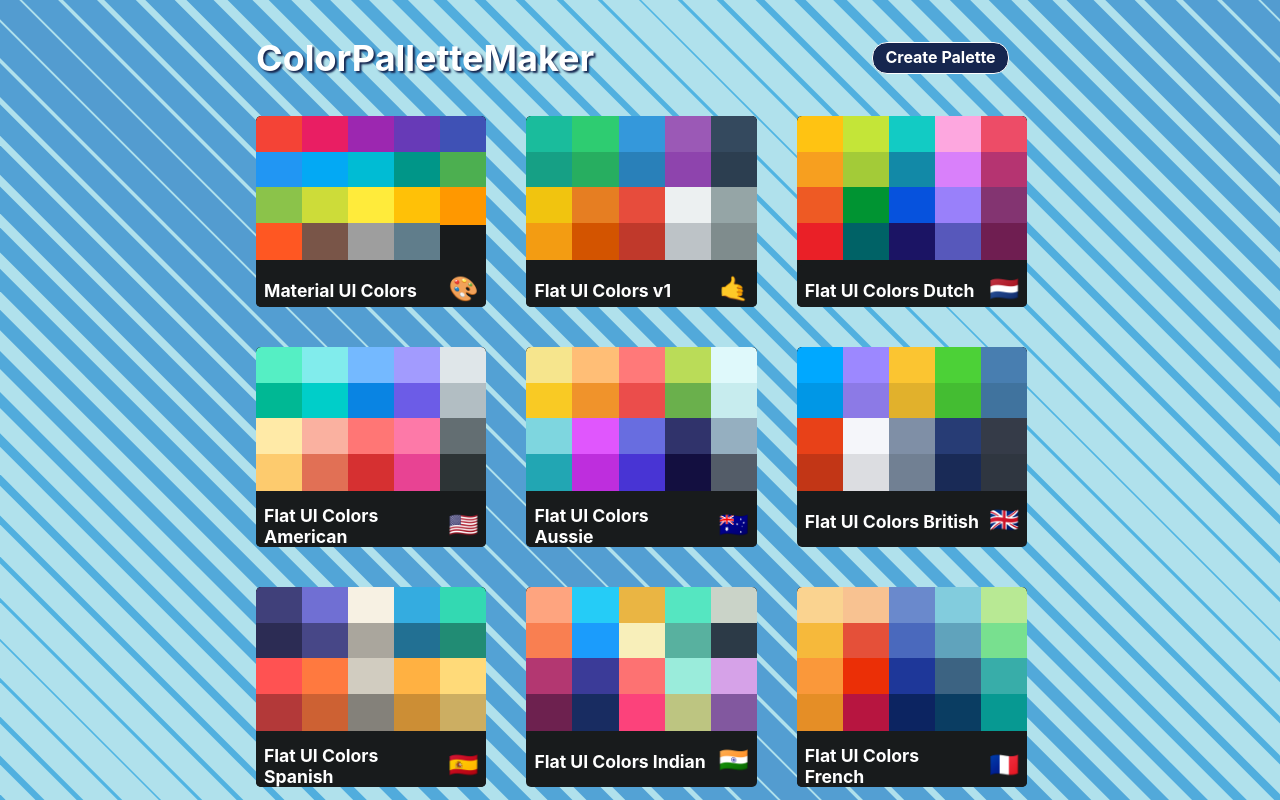
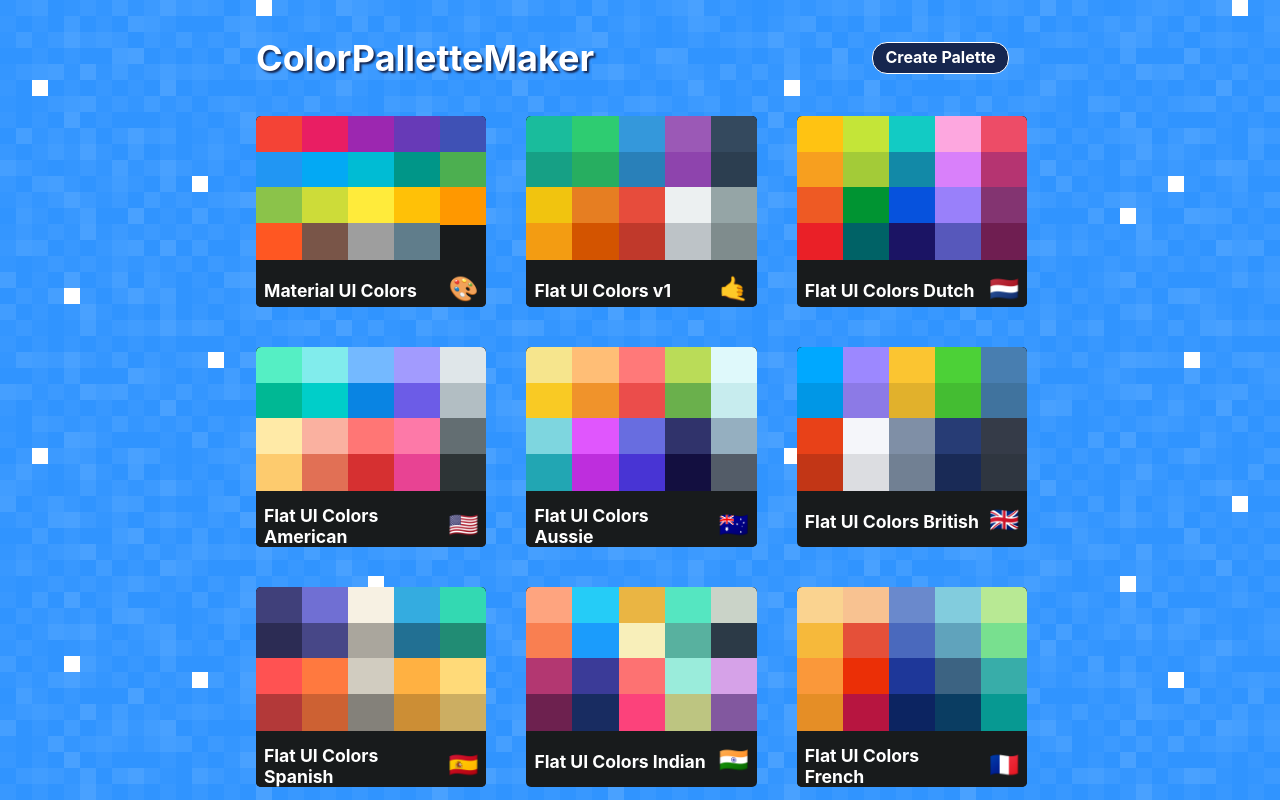
Before and after one commit to damienluzzo33/color-palette-maker, a React (Create React App) app: page / in a window 1280 px wide. Built offline with nearby package versions, Linux system fonts and the light colour scheme; the HTML template or start-up script is replaced by a standard one.

Commit message:
final updates to styles

```diff
--- a/src/styles/AllColorPaletteStyles.js
+++ b/src/styles/AllColorPaletteStyles.js
@@ -1,6 +1,7 @@
 import { MediaQuery } from './MediaQueries';
 // import svgBackground from './svgBackground.svg';
 import diagonal_stripes from './SVGBGS/diagnal_stripes.svg';
+import white_pixels from './SVGBGS/white_pixels.svg';
 
 const AllColorPaletteStyles = {
     "@global": {
@@ -19,7 +20,7 @@
         justifyContent: "center",
         backgroundColor: "#1173cb",
         /* background by SVGBackgrounds.com */
-        backgroundImage: `url(${diagonal_stripes})`,
+        backgroundImage: `url(${white_pixels})`,
         // backgroundAttachment: "local, scroll",
         backgroundSize: "cover",
         overflow: "scroll"
@@ -71,7 +72,7 @@
                 padding: "0",
                 border: "none",
                 background: "none",
-                color: "#17135d"
+                color: "white"
             },
             "& span": {
                 [MediaQuery.down("xs")]: {
```
